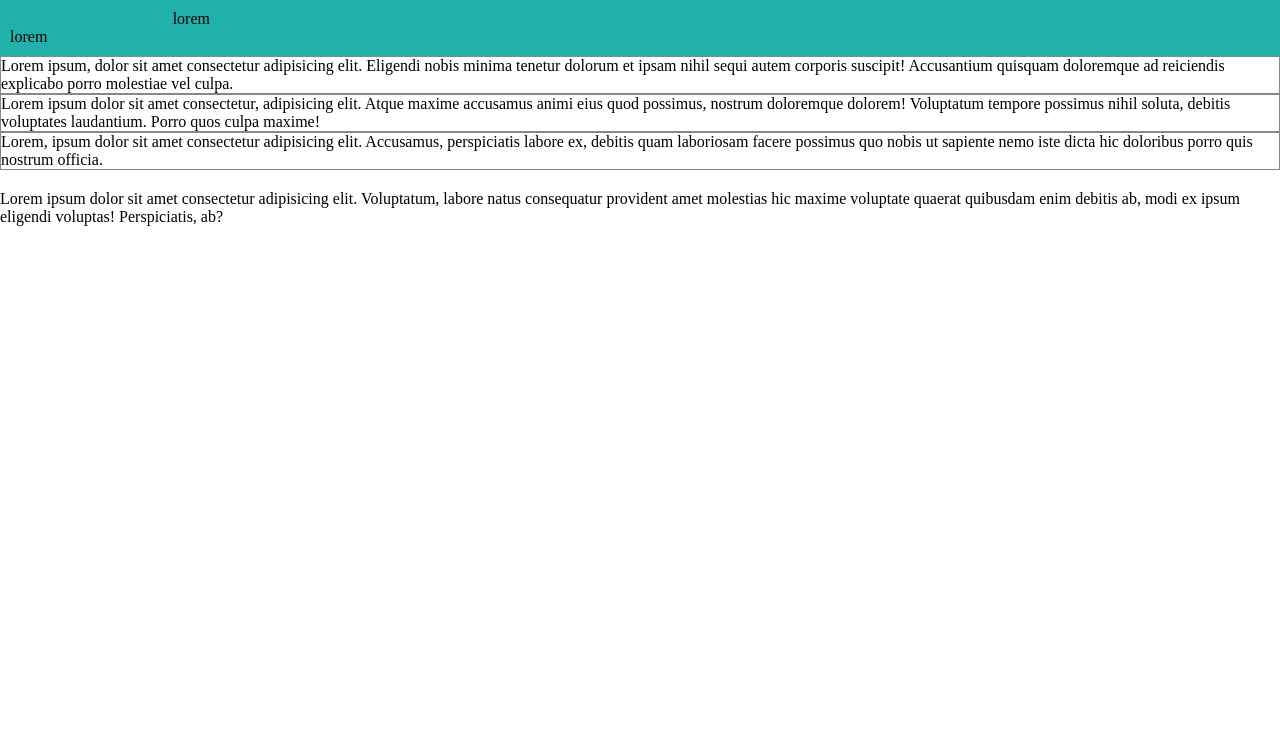
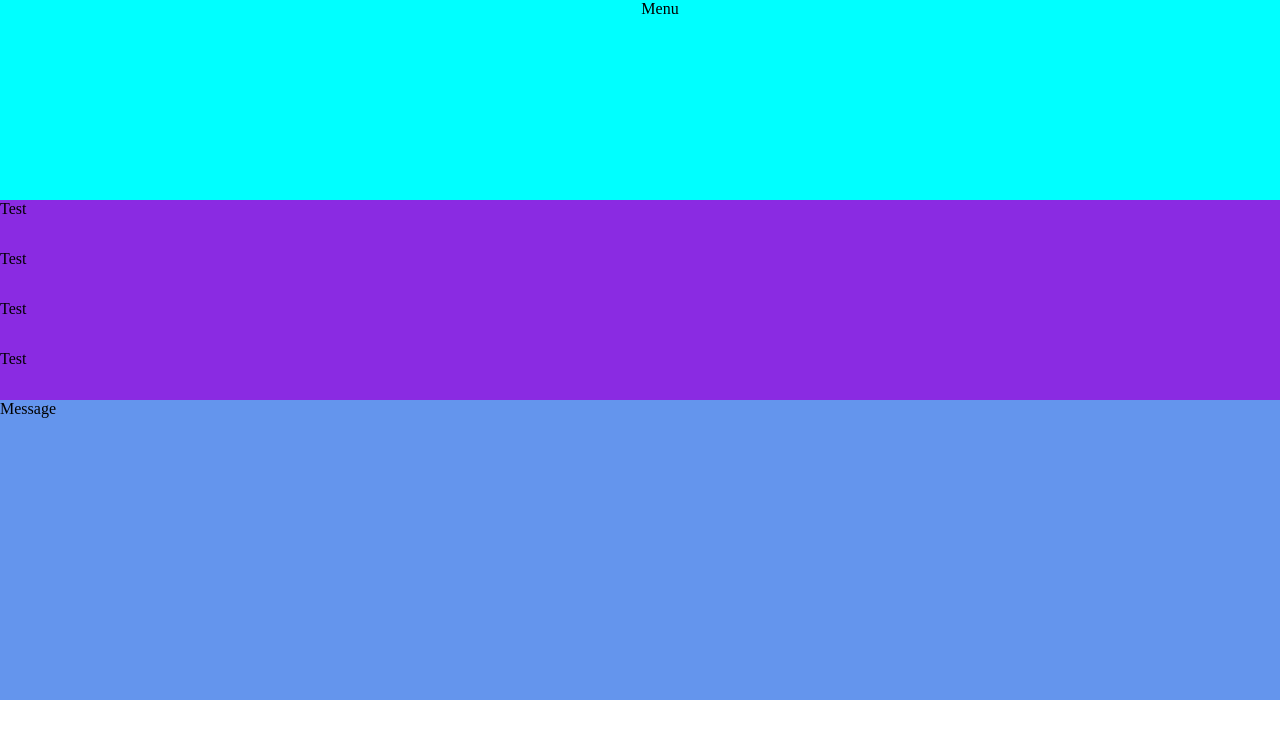
Before and after one commit to Kurai04/Wprowadzenie-do-technologii-webowych, a plain HTML site: page Webmail Project/intex.html in a window 1280 px wide. Drawn offline with Linux system fonts and the light colour scheme.

Commit message:
Change to grid

```diff
--- a/Webmail Project/intex.html
+++ b/Webmail Project/intex.html
@@ -8,33 +8,28 @@
     <link rel="stylesheet" href="style.css">
 </head>
 <body>
-    <section id="menu-panel">
-        <div id="menu">
-            lorem
+    <menu>
+
+        <div>
+            Menu
         </div>
-        <div id="compose">
-            lorem
-        </div>
-        <div id="menu-sites">
-
-        </div>
-        <div id="labels">
-
-        </div>
-    </section>
-    <section id="messages-panel">
+    </menu>
+    <messages>
         <div>
-            Lorem ipsum, dolor sit amet consectetur adipisicing elit. Eligendi nobis minima tenetur dolorum et ipsam nihil sequi autem corporis suscipit! Accusantium quisquam doloremque ad reiciendis explicabo porro molestiae vel culpa.
+            Test
         </div>
         <div>
-            Lorem ipsum dolor sit amet consectetur, adipisicing elit. Atque maxime accusamus animi eius quod possimus, nostrum doloremque dolorem! Voluptatum tempore possimus nihil soluta, debitis voluptates laudantium. Porro quos culpa maxime!
+            Test
         </div>
         <div>
-            Lorem, ipsum dolor sit amet consectetur adipisicing elit. Accusamus, perspiciatis labore ex, debitis quam laboriosam facere possimus quo nobis ut sapiente nemo iste dicta hic doloribus porro quis nostrum officia.
+            Test
         </div>
-    </section>
-    <section id="open-message">
-        Lorem ipsum dolor sit amet consectetur adipisicing elit. Voluptatum, labore natus consequatur provident amet molestias hic maxime voluptate quaerat quibusdam enim debitis ab, modi ex ipsum eligendi voluptas! Perspiciatis, ab?
-    </section>
+        <div>
+            Test
+        </div>
+    </messages>
+    <open-message>
+        Message
+    </open-message>
 </body>
 </html>
--- a/Webmail Project/style.css
+++ b/Webmail Project/style.css
@@ -1,22 +1,35 @@
 body{
     margin: 0;
+    display: grid;
+    grid-template-areas:
+     "menu"
+     "messages"
+     "open-message";
 }
-#menu-panel{
-    background-color: lightseagreen;
-    padding: 10px;
+menu{
+    display: grid;
+    margin: 0;
+    height: 20px;
+    background-color: aqua;
 }
-#menu-panel div{
-    padding-right: 5px;
+messages{
+
+    display: grid;
+    grid-auto-rows: 50px;
+    background-color: blueviolet;
+    height: 1fr;
 }
-#menu{
-    display: flex;
-    justify-content: right;
-    width: 200px;
+open-message{
+    height: 300px;
+    background-color: cornflowerblue;
+    align-self: end;
 }
-#messages-panel div{
-    border: solid 1px #888;
-    max-height: 100px;
+menu:hover{
+    height: 200px;
 }
-#open-message{
-    margin-top: 20px;
+menu div{
+    justify-self: end;
 }
+menu:hover div{
+    justify-self: center;
+}
```
